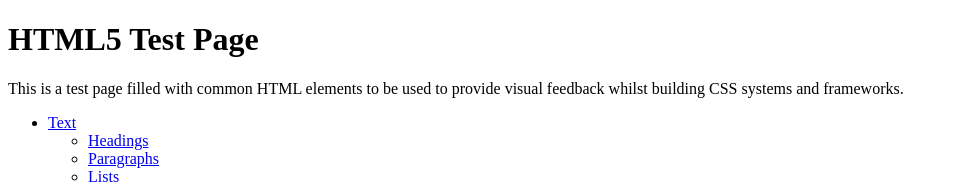
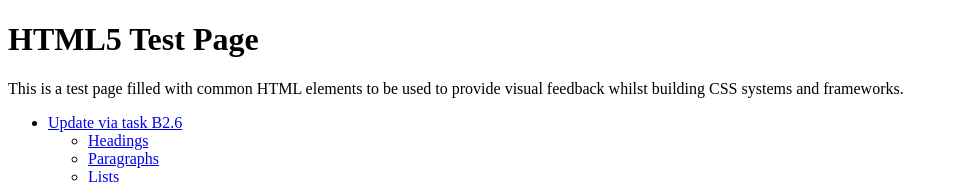
Before and after one commit to AbrosimovaD/sf_site, a plain HTML site: page index.html in a window 1280 px wide. Shown: the top 182 px of the page, without its empty margins (0-958 px from the left). Drawn offline with Linux system fonts and the light colour scheme.

Commit message:
AbrosimovaD modified index.html

```diff
--- a/index.html
+++ b/index.html
@@ -14,7 +14,7 @@
       <nav>
         <ul>
           <li>
-            <a href="#text">Text</a>
+            <a href="#text">Update via task B2.6</a>
             <ul>
               <li><a href="#text__headings">Headings</a></li>
               <li><a href="#text__paragraphs">Paragraphs</a></li>
```
